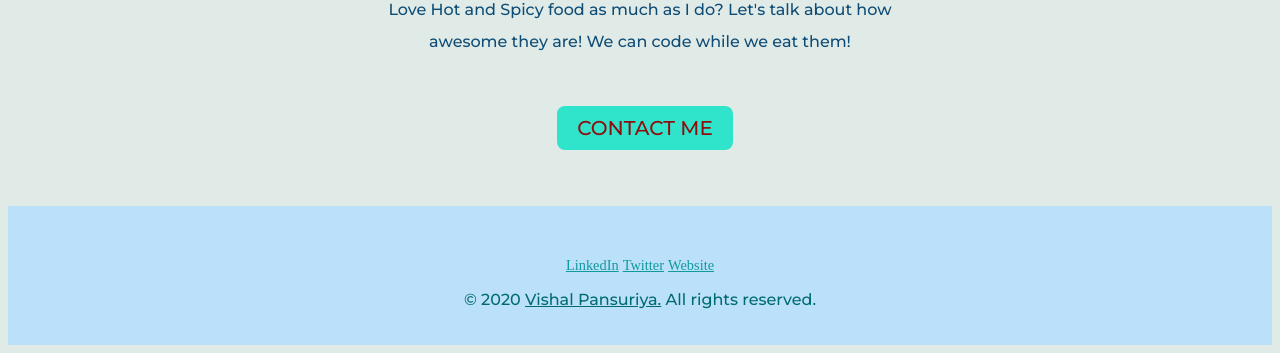
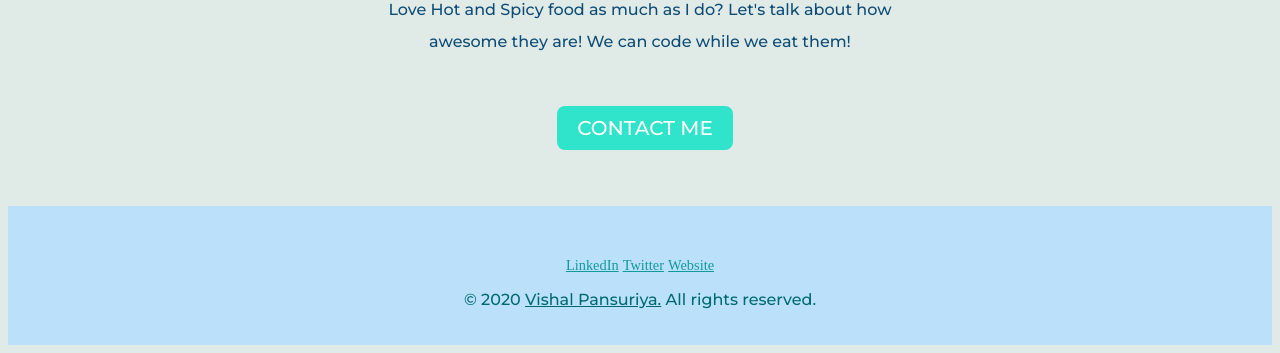
Before and after one commit to VishalP130821/new_cv, a PHP site: page / in a window 1280 px wide, with the pointer over the restyled element. Shown: the part 2263-2616 px from the top of the page. Run offline with PHP 8.4, Linux system fonts and the light colour scheme; some web fonts are replaced.

Commit message:
Update styles.css

```diff
--- a/styles.css
+++ b/styles.css
@@ -122,7 +122,7 @@ a:hover {
 
 .btn:hover {
   background: #30e3cb;
-  color: #900d0d;
+  color: white;
 }
 
 hr {
```
